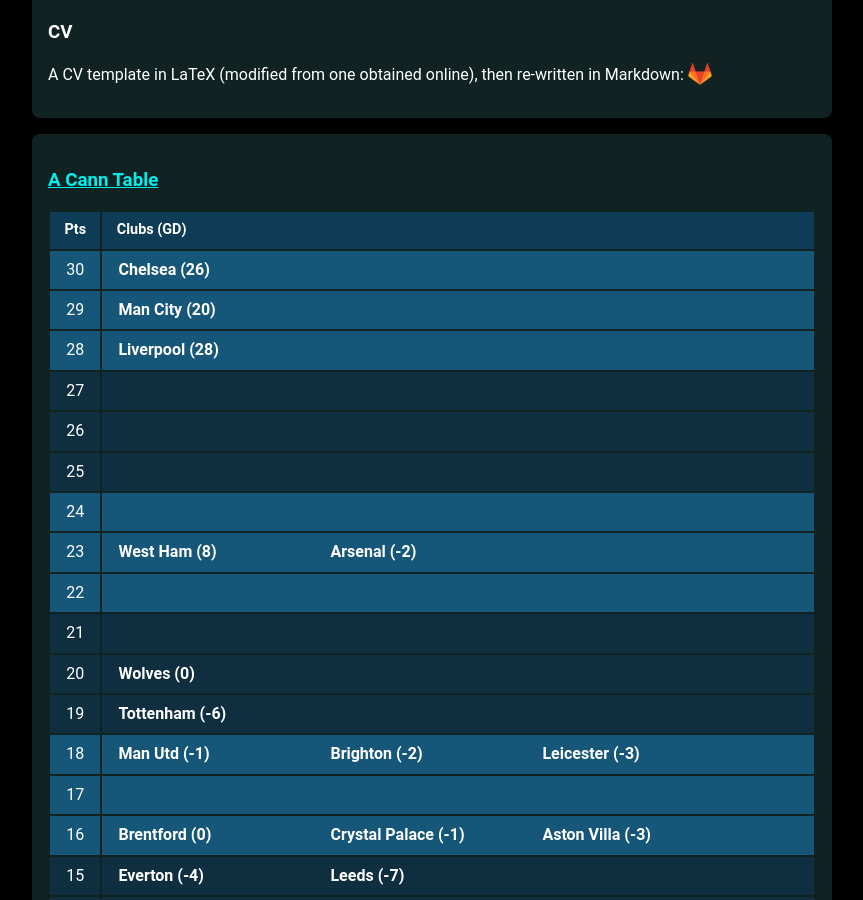
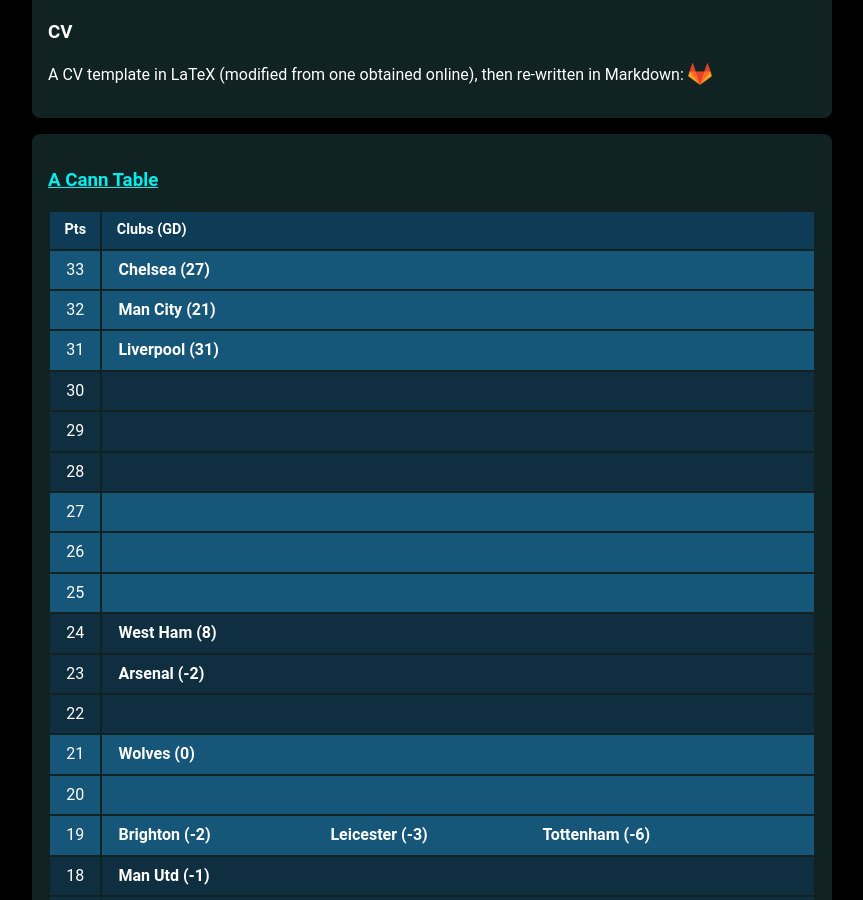
Before and after one commit to muru/muru.github.io, a Jekyll site: the page built from resources.md, in a window 1280 px wide and 900 px high, scrolled down 1235 px. Shown: the whole window, without its empty margins (208-1071 px from the left). Built offline with Jekyll 4.4.1, drawn with Linux system fonts in a browser that asks for light colours; some web fonts are replaced; some of the changed text lies outside the part shown.

Commit message:
updated cann-table: Thu  2 Dec 11:06:45 JST 2021

```diff
--- a/cann-table.html
+++ b/cann-table.html
@@ -1,144 +1,159 @@
 <table id="cann-table">
 <thead> <th> Pts </th> <th> Clubs (GD) </th> </thead>
 	<tr class="cann-row-1">
-		<td class="cann-point"> 30 </td>
+		<td class="cann-point"> 33 </td>
 		<td class="cann-clubs">
-			<span class="club-name"> Chelsea (26) </span>
+			<span class="club-name"> Chelsea (27) </span>
 		</td>
  	</tr>
 	<tr class="cann-row-1">
-		<td class="cann-point"> 29 </td>
+		<td class="cann-point"> 32 </td>
 		<td class="cann-clubs">
-			<span class="club-name"> Man City (20) </span>
+			<span class="club-name"> Man City (21) </span>
 		</td>
  	</tr>
 	<tr class="cann-row-1">
-		<td class="cann-point"> 28 </td>
+		<td class="cann-point"> 31 </td>
 		<td class="cann-clubs">
-			<span class="club-name"> Liverpool (28) </span>
+			<span class="club-name"> Liverpool (31) </span>
 		</td>
  	</tr>
 	<tr class="cann-row-2">
+		<td class="cann-point"> 30 </td>
+		<td class="cann-clubs">
+		</td>
+ 	</tr>
+	<tr class="cann-row-2">
+		<td class="cann-point"> 29 </td>
+		<td class="cann-clubs">
+		</td>
+ 	</tr>
+	<tr class="cann-row-2">
+		<td class="cann-point"> 28 </td>
+		<td class="cann-clubs">
+		</td>
+ 	</tr>
+	<tr class="cann-row-1">
 		<td class="cann-point"> 27 </td>
 		<td class="cann-clubs">
 		</td>
  	</tr>
-	<tr class="cann-row-2">
+	<tr class="cann-row-1">
 		<td class="cann-point"> 26 </td>
 		<td class="cann-clubs">
 		</td>
  	</tr>
-	<tr class="cann-row-2">
+	<tr class="cann-row-1">
 		<td class="cann-point"> 25 </td>
 		<td class="cann-clubs">
 		</td>
  	</tr>
-	<tr class="cann-row-1">
+	<tr class="cann-row-2">
 		<td class="cann-point"> 24 </td>
+		<td class="cann-clubs">
+			<span class="club-name"> West Ham (8) </span>
+		</td>
+ 	</tr>
+	<tr class="cann-row-2">
+		<td class="cann-point"> 23 </td>
+		<td class="cann-clubs">
+			<span class="club-name"> Arsenal (-2) </span>
+		</td>
+ 	</tr>
+	<tr class="cann-row-2">
+		<td class="cann-point"> 22 </td>
 		<td class="cann-clubs">
 		</td>
  	</tr>
 	<tr class="cann-row-1">
-		<td class="cann-point"> 23 </td>
+		<td class="cann-point"> 21 </td>
 		<td class="cann-clubs">
-			<span class="club-name"> West Ham (8) </span>
-			<span class="club-name"> Arsenal (-2) </span>
+			<span class="club-name"> Wolves (0) </span>
 		</td>
  	</tr>
 	<tr class="cann-row-1">
-		<td class="cann-point"> 22 </td>
+		<td class="cann-point"> 20 </td>
+		<td class="cann-clubs">
+		</td>
+ 	</tr>
+	<tr class="cann-row-1">
+		<td class="cann-point"> 19 </td>
+		<td class="cann-clubs">
+			<span class="club-name"> Brighton (-2) </span>
+			<span class="club-name"> Leicester (-3) </span>
+			<span class="club-name"> Tottenham (-6) </span>
+		</td>
+ 	</tr>
+	<tr class="cann-row-2">
+		<td class="cann-point"> 18 </td>
+		<td class="cann-clubs">
+			<span class="club-name"> Man Utd (-1) </span>
+		</td>
+ 	</tr>
+	<tr class="cann-row-2">
+		<td class="cann-point"> 17 </td>
 		<td class="cann-clubs">
 		</td>
  	</tr>
 	<tr class="cann-row-2">
-		<td class="cann-point"> 21 </td>
+		<td class="cann-point"> 16 </td>
+		<td class="cann-clubs">
+			<span class="club-name"> Brentford (0) </span>
+			<span class="club-name"> Crystal Palace (-1) </span>
+			<span class="club-name"> Aston Villa (-4) </span>
+		</td>
+ 	</tr>
+	<tr class="cann-row-1">
+		<td class="cann-point"> 15 </td>
+		<td class="cann-clubs">
+			<span class="club-name"> Everton (-7) </span>
+			<span class="club-name"> Leeds (-7) </span>
+			<span class="club-name"> Southampton (-7) </span>
+		</td>
+ 	</tr>
+	<tr class="cann-row-1">
+		<td class="cann-point"> 14 </td>
+		<td class="cann-clubs">
+		</td>
+ 	</tr>
+	<tr class="cann-row-1">
+		<td class="cann-point"> 13 </td>
+		<td class="cann-clubs">
+			<span class="club-name"> Watford (-7) </span>
+		</td>
+ 	</tr>
+	<tr class="cann-row-2">
+		<td class="cann-point"> 12 </td>
 		<td class="cann-clubs">
 		</td>
  	</tr>
 	<tr class="cann-row-2">
-		<td class="cann-point"> 20 </td>
+		<td class="cann-point"> 11 </td>
 		<td class="cann-clubs">
-			<span class="club-name"> Wolves (0) </span>
 		</td>
  	</tr>
 	<tr class="cann-row-2">
-		<td class="cann-point"> 19 </td>
+		<td class="cann-point"> 10 </td>
 		<td class="cann-clubs">
-			<span class="club-name"> Tottenham (-6) </span>
+			<span class="club-name"> Burnley (-6) </span>
+			<span class="club-name"> Norwich (-20) </span>
 		</td>
  	</tr>
 	<tr class="cann-row-1">
-		<td class="cann-point"> 18 </td>
-		<td class="cann-clubs">
-			<span class="club-name"> Man Utd (-1) </span>
-			<span class="club-name"> Brighton (-2) </span>
-			<span class="club-name"> Leicester (-3) </span>
-		</td>
- 	</tr>
-	<tr class="cann-row-1">
-		<td class="cann-point"> 17 </td>
+		<td class="cann-point"> 9 </td>
 		<td class="cann-clubs">
 		</td>
  	</tr>
 	<tr class="cann-row-1">
-		<td class="cann-point"> 16 </td>
-		<td class="cann-clubs">
-			<span class="club-name"> Brentford (0) </span>
-			<span class="club-name"> Crystal Palace (-1) </span>
-			<span class="club-name"> Aston Villa (-3) </span>
-		</td>
- 	</tr>
-	<tr class="cann-row-2">
-		<td class="cann-point"> 15 </td>
-		<td class="cann-clubs">
-			<span class="club-name"> Everton (-4) </span>
-			<span class="club-name"> Leeds (-7) </span>
-		</td>
- 	</tr>
-	<tr class="cann-row-2">
-		<td class="cann-point"> 14 </td>
-		<td class="cann-clubs">
-			<span class="club-name"> Southampton (-7) </span>
-		</td>
- 	</tr>
-	<tr class="cann-row-2">
-		<td class="cann-point"> 13 </td>
-		<td class="cann-clubs">
-			<span class="club-name"> Watford (-6) </span>
-		</td>
- 	</tr>
-	<tr class="cann-row-1">
-		<td class="cann-point"> 12 </td>
+		<td class="cann-point"> 8 </td>
 		<td class="cann-clubs">
 		</td>
  	</tr>
 	<tr class="cann-row-1">
-		<td class="cann-point"> 11 </td>
-		<td class="cann-clubs">
-		</td>
- 	</tr>
-	<tr class="cann-row-1">
-		<td class="cann-point"> 10 </td>
-		<td class="cann-clubs">
-			<span class="club-name"> Norwich (-20) </span>
-		</td>
- 	</tr>
-	<tr class="cann-row-2">
-		<td class="cann-point"> 9 </td>
-		<td class="cann-clubs">
-			<span class="club-name"> Burnley (-6) </span>
-		</td>
- 	</tr>
-	<tr class="cann-row-2">
-		<td class="cann-point"> 8 </td>
-		<td class="cann-clubs">
-		</td>
- 	</tr>
-	<tr class="cann-row-2">
 		<td class="cann-point"> 7 </td>
 		<td class="cann-clubs">
 			<span class="club-name"> Newcastle (-14) </span>
 		</td>
  	</tr>
 </table>
-<span id="cann-gen-note"> Generated on  Wednesday, 01 December 2021 at 11:54 JST. </span>
+<span id="cann-gen-note"> Generated on  Thursday, 02 December 2021 at 11:06 JST. </span>
```
